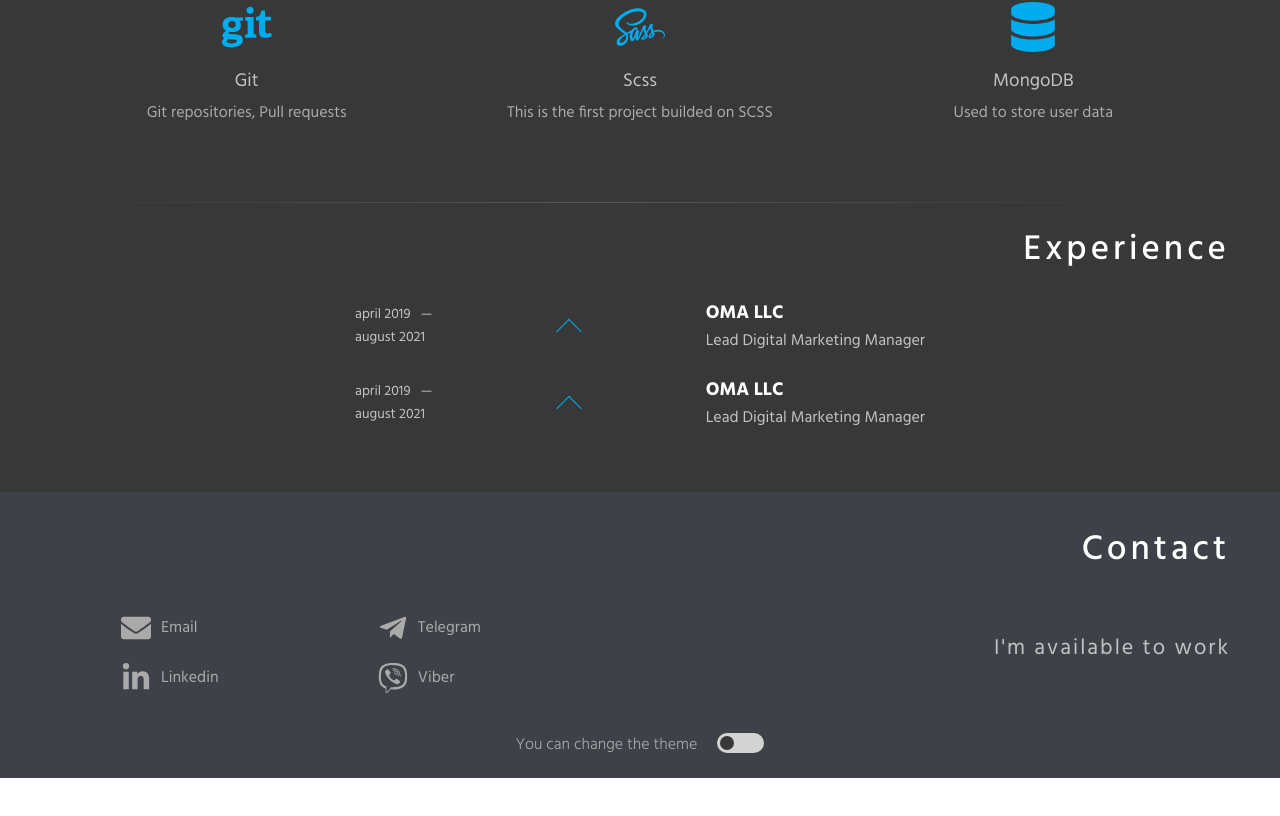
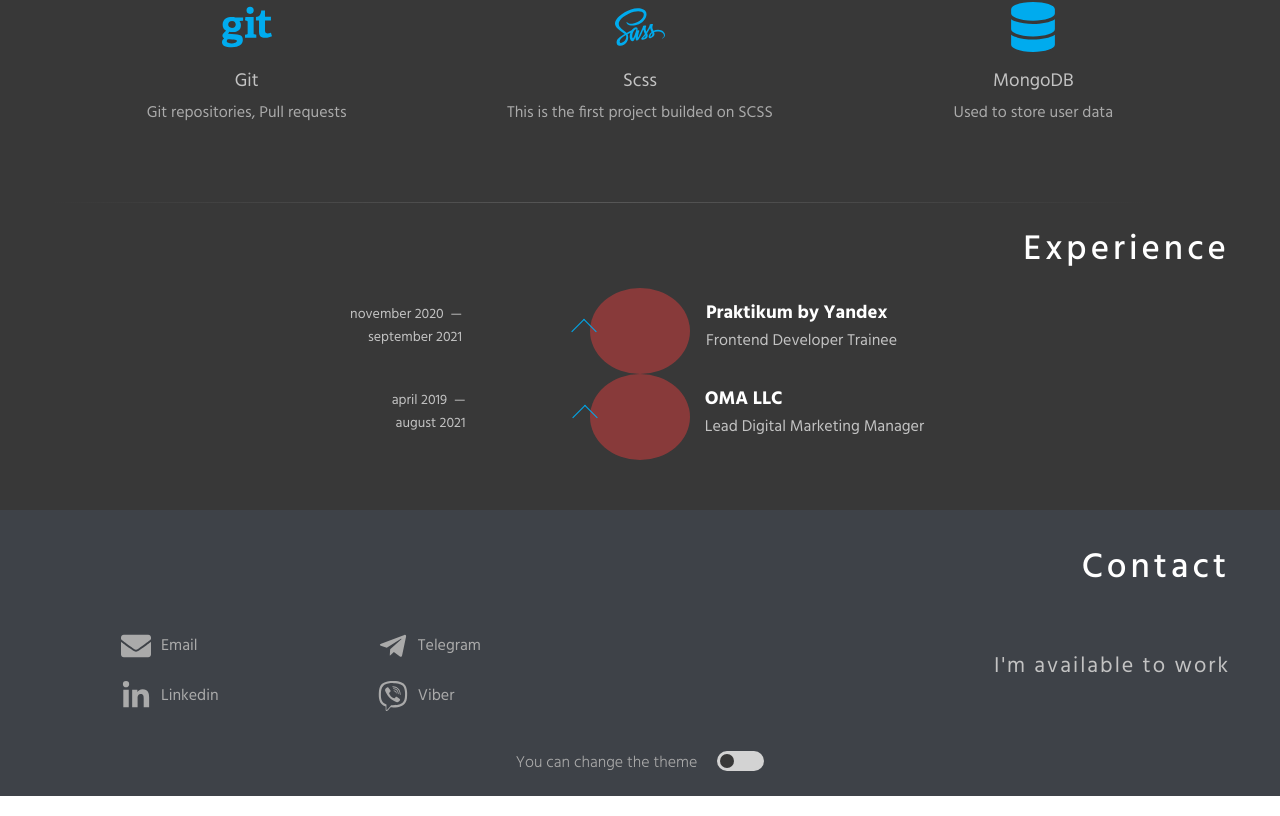
Before and after one commit to kseniya7991/Portfolio, a React (Create React App) app: page / in a window 1280 px wide. Shown: the part 5010-5826 px from the top of the page. Built offline with nearby package versions, Linux system fonts and the light colour scheme.

Commit message:
add handle experience block click

```diff
--- a/src/components/Contact/Contact.js
+++ b/src/components/Contact/Contact.js
@@ -42,7 +42,7 @@ function Contact({ handleTheme }) {
                   <span className="Contact__text">Email</span>
                 </li>
               </a>
-              <a href="https://www.linkedin.com/in/kseniya-stoychikova-907594201/" target="_blank" rel="noreferrer" label="linked in: Kseniya Stoichykova" className="Contact__link">
+              <a href="https://www.linkedin.com/in/kseniya-stoichykava-907594201/" target="_blank" rel="noreferrer" label="linked in: Kseniya Stoichykova" className="Contact__link">
                 <li className="Contact__item">
                   <FontAwesomeIcon icon={faLinkedinIn} className="Contact__icon" />
                   <span className="Contact__text">Linkedin</span>
--- a/src/components/Experience/Experience.js
+++ b/src/components/Experience/Experience.js
@@ -14,8 +14,10 @@ function Experience() {
 
   const [isClickedArrow, setIsClickedArrow] = useState(false);
 
-  const handleArrowClick = () => {
+  const handleClick = (e) => {
     setIsClickedArrow(!isClickedArrow);
+    e.currentTarget.querySelector('.Experience__description').classList.toggle('Experience__description_active');
+    e.currentTarget.querySelector('.AnimationArrow').classList.toggle('AnimationArrow_active');
   };
 
   return (
@@ -23,82 +25,81 @@ function Experience() {
       <StyledLine />
       <section className="Experience">
         <h2 className="Experience__heading">Experience</h2>
-        <div className="Experience__block">
-          <div className="Experience__information">
-            <div className="Experience__dates-block">
-              <p className="Experience__dates">april 2019&nbsp;&nbsp; &mdash;</p>
-              <p className="Experience__dates">august 2021</p>
-            </div>
-            <div className="Experience__icon-block ">
-              <AnimationArrow isClickedArrow={isClickedArrow} handleArrowClick={handleArrowClick} />
-            </div>
-            <div className="Experience__job">
-              <h3 className="Experience__company">OMA LLC</h3>
-              <p className="Experience__position">Lead Digital Marketing Manager</p>
-            </div>
+        <div
+          className="Experience__block"
+          onClick={handleClick}
+          onKeyDown={() => {}}
+          role="button"
+          tabIndex={0}
+        >
+          <div className="Experience__dates-block">
+            <p className="Experience__dates">november&nbsp;2020&nbsp;&nbsp;&mdash;</p>
+            <p className="Experience__dates">september&nbsp;2021</p>
           </div>
-          <div className={`Experience__description ${isClickedArrow ? 'Experience__description_active' : ''}`}>
-            <span className="Experience__list_name">Основные функции:</span>
+          <div className="Experience__icon-block ">
+            <AnimationArrow isClickedArrow={isClickedArrow} />
+          </div>
+          <div className="Experience__job">
+            <h3 className="Experience__company">Praktikum by Yandex</h3>
+            <p className="Experience__position">Frontend Developer Trainee</p>
+          </div>
+          <div className="Experience__description">
+            <span className="Experience__list_name">Experience:</span>
             <ul className="Experience__list">
-              <li className="Experience__item">верстка посадочных страниц</li>
-              <li className="Experience__item">email-рассылок (статьи, новости и т.д.)</li>
-              <li className="Experience__item">подготовка ТЗ для разработчика,</li>
-              <li className="Experience__item">
-                запуск контекстной
-                рекламы; организация, проведение, контроль рекламных интернет-
-                кампаний.
-              </li>
+              <li className="Experience__item">сoding in HTML, CSS и JavaScript</li>
+              <li className="Experience__item">websites and web applications development</li>
+              <li className="Experience__item">working with a team and code-rewievers</li>
+              <li className="Experience__item">enjoyment of learning</li>
             </ul>
-            <span className="Experience__list_name">Применяемые навыки:</span>
+            <span className="Experience__list_name">Technical skills:</span>
             <ul className="Experience__list">
-              <li className="Experience__item">Яндекс директ</li>
-              <li className="Experience__item">Яндекс.Метрика</li>
-              <li className="Experience__item">Google Analytics,</li>
-              <li className="Experience__item">медиа планирование</li>
-              <li className="Experience__item">Email маркетинг</li>
-              <li className="Experience__item">Составление семантического ядра</li>
-              <li className="Experience__item">Стратегический маркетинг</li>
+              <li className="Experience__item">HTML, CSS, SCSS</li>
+              <li className="Experience__item">JavaScript, ES6, vanilla JS</li>
+              <li className="Experience__item">GitBash, Git</li>
+              <li className="Experience__item">Webpack, gulp </li>
+              <li className="Experience__item">BEM methodology</li>
+              <li className="Experience__item">React.js</li>
+              <li className="Experience__item">Node.js, Express.js, MongoDB</li>
             </ul>
           </div>
         </div>
-        <div className="Experience__block">
-          <div className="Experience__information">
-            <div className="Experience__dates-block">
-              <p className="Experience__dates">april 2019&nbsp;&nbsp; &mdash;</p>
-              <p className="Experience__dates">august 2021</p>
-            </div>
-            <div className="Experience__icon-block ">
-              <AnimationArrow isClickedArrow={isClickedArrow} handleArrowClick={handleArrowClick} />
-            </div>
-            <div className="Experience__job">
-              <h3 className="Experience__company">OMA LLC</h3>
-              <p className="Experience__position">Lead Digital Marketing Manager</p>
-            </div>
+        <div
+          className="Experience__block"
+          onClick={handleClick}
+          onKeyDown={() => {}}
+          role="button"
+          tabIndex={0}
+        >
+          <div className="Experience__dates-block">
+            <p className="Experience__dates">april&nbsp;2019&nbsp;&nbsp;&mdash;</p>
+            <p className="Experience__dates">august&nbsp;2021</p>
           </div>
-          <div className={`Experience__description ${isClickedArrow ? 'Experience__description_active' : ''}`}>
-            <span className="Experience__list_name">Основные функции:</span>
+          <div className="Experience__icon-block ">
+            <AnimationArrow isClickedArrow={isClickedArrow} />
+          </div>
+          <div className="Experience__job">
+            <h3 className="Experience__company">OMA LLC</h3>
+            <p className="Experience__position">Lead Digital Marketing Manager</p>
+          </div>
+          <div className="Experience__description">
+            <span className="Experience__list_name">Experience:</span>
             <ul className="Experience__list">
-              <li className="Experience__item">верстка посадочных страниц</li>
-              <li className="Experience__item">email-рассылок (статьи, новости и т.д.)</li>
-              <li className="Experience__item">подготовка ТЗ для разработчика,</li>
-              <li className="Experience__item">
-                запуск контекстной
-                рекламы; организация, проведение, контроль рекламных интернет-
-                кампаний.
-              </li>
+              <li className="Experience__item">writing HTML code  (news pages, landings, articles), HTML emails</li>
+              <li className="Experience__item">preparation of technical specifications for the developer</li>
+              <li className="Experience__item">setting up contextual advertising</li>
+              <li className="Experience__item">organizing, controlling of advertising campaigns</li>
             </ul>
-            <span className="Experience__list_name">Применяемые навыки:</span>
+            <span className="Experience__list_name">Technical skills::</span>
             <ul className="Experience__list">
-              <li className="Experience__item">Яндекс директ</li>
-              <li className="Experience__item">Яндекс.Метрика</li>
-              <li className="Experience__item">Google Analytics,</li>
-              <li className="Experience__item">медиа планирование</li>
-              <li className="Experience__item">Email маркетинг</li>
-              <li className="Experience__item">Составление семантического ядра</li>
-              <li className="Experience__item">Стратегический маркетинг</li>
+              <li className="Experience__item">Yandex.Direct, Yandex.Metrica (Metrix)</li>
+              <li className="Experience__item">Google Analytics,Google Ads</li>
+              <li className="Experience__item">media planning, strategic marketing</li>
+              <li className="Experience__item">E-mail marketing</li>
+              <li className="Experience__item">compilation of the semantic core</li>
             </ul>
           </div>
         </div>
+
       </section>
     </>
   );
--- a/src/components/Experience/Experience.scss
+++ b/src/components/Experience/Experience.scss
@@ -17,21 +17,28 @@
 }
 
 .Experience__block {
-  max-width: 50%;
+  position: relative;
+  max-width: max-content;
   margin: 0 auto;
+  padding: 10px;
   cursor: pointer;
 
   color: var(--text-color);
 
-  display: flex;
-  flex-direction: column;
-  align-items: stretch;
-  justify-content: space-between;
+  display: grid;
+  grid-template-columns: 1fr 2fr 2fr;
+  grid-template-rows: max-content max-content;
+  grid-column-gap: 10px;
+  grid-row-gap: 10px;
 
   &:nth-of-type(1) {
     .Experience__icon-block {
       flex-direction: column-reverse;
     }
+  }
+
+  &:nth-last-of-type(1) {
+    margin-bottom: 0px;
   }
 
   &:hover {
@@ -41,19 +48,17 @@
     border-image-slice: 1;
     }
   }
-}
 
-.Experience__information {
-  display: flex;
-  align-items: center;
-  justify-content: space-between;
-  position: relative;
-
-  border-bottom: 1px solid transparent;
-  padding: 10px;
-  transition: 1s;
-  &::after {
+  &::before {
     content: "";
+    position: absolute;
+    background-color: #be3c3c99;
+    border-radius: 50%;
+    height: 100%;
+    width: 100px;
+    left: 50%;
+    top: 50%;
+    transform: translate(-50%, -50%);
 
   }
 }
@@ -63,7 +68,8 @@
   display: flex;
   flex-direction: column;
   justify-content: center;
-
+  align-items: flex-end;
+  justify-self: flex-end;
 
   max-width: max-content;
   font-size: 14px;
@@ -84,6 +90,7 @@
 
 
 .Experience__description {
+  grid-column: 1 / 4;
   box-sizing: border-box;
 
   background-color: var(--background-text-block);
```
Also changed, not shown: src/components/Permanent components/AnimationArrow/AnimationArrow.js (+2 -11 lines), 1 other file (tests, documents, lock files or other folders).
